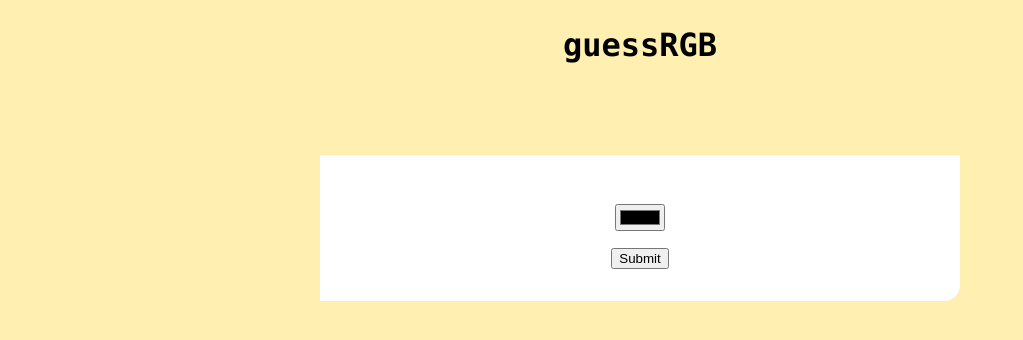
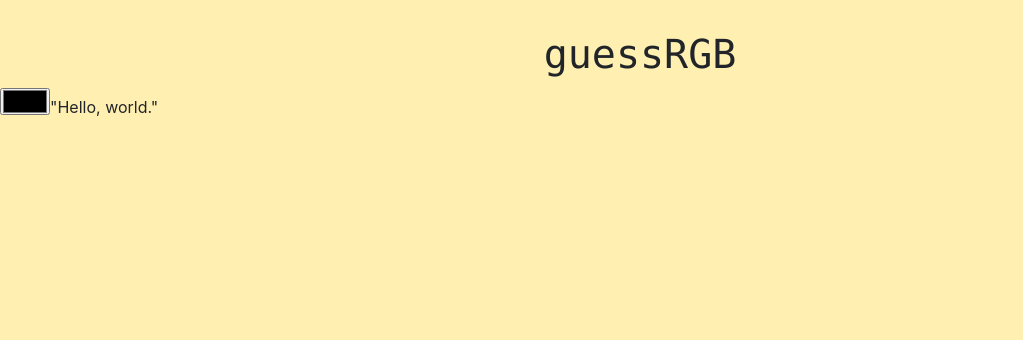
Before and after one commit to ashetonsm/guessrgb-aws, a React (Create React App) app: page / in a window 1280 px wide. Shown: the top 340 px of the page, without its empty margins (0-1023 px from the left). Built offline with nearby package versions, Linux system fonts and the light colour scheme.

Commit message:
Added react-bootstrap and script/css, added Home

```diff
--- a/package.json
+++ b/package.json
@@ -12,6 +12,7 @@
     "@types/react": "^17.0.43",
     "@types/react-dom": "^17.0.14",
     "react": "^18.0.0",
+    "react-bootstrap": "^2.7.0",
     "react-dom": "^18.0.0",
     "react-scripts": "5.0.0",
     "typescript": "^4.6.3",
@@ -22,8 +23,8 @@
     "build": "react-scripts build",
     "test": "react-scripts test",
     "eject": "react-scripts eject",
-	"predeploy": "npm run build",
-	"deploy": "gh-pages -d build"
+    "predeploy": "npm run build",
+    "deploy": "gh-pages -d build"
   },
   "eslintConfig": {
     "extends": [
--- a/public/index.html
+++ b/public/index.html
@@ -11,9 +11,11 @@
     />
     <link rel="apple-touch-icon" href="%PUBLIC_URL%/logo192.png" />
     <link rel="manifest" href="%PUBLIC_URL%/manifest.json" />
-    <title>guessRGB React</title>
+    <title>guessRGB</title>
+    <link href="https://cdn.jsdelivr.net/npm/bootstrap@5.2.3/dist/css/bootstrap.min.css" rel="stylesheet" integrity="sha384-rbsA2VBKQhggwzxH7pPCaAqO46MgnOM80zW1RWuH61DGLwZJEdK2Kadq2F9CUG65" crossorigin="anonymous">
   </head>
   <body>
+    <script src="https://cdn.jsdelivr.net/npm/bootstrap@5.2.3/dist/js/bootstrap.bundle.min.js" integrity="sha384-kenU1KFdBIe4zVF0s0G1M5b4hcpxyD9F7jL+jjXkk+Q2h455rYXK/7HAuoJl+0I4" crossorigin="anonymous"></script>
     <noscript>You need to enable JavaScript to run this app.</noscript>
     <div id="root"></div>
   </body>
--- a/src/App.tsx
+++ b/src/App.tsx
@@ -1,12 +1,13 @@
 import Main from "./components/Main";
 import './App.css';
+import { Home } from "./components/Home";
 
 function App() {
 
   return (
       <>
       <div id="title" className="center"><h1>guessRGB</h1></div>
-      <Main/>
+      <Home/>
     </>
   );
 }
--- /dev/null
+++ b/src/components/Home.tsx
@@ -0,0 +1,8 @@
+export const Home = () => {
+    return(
+        <div>
+            <input type="color"/>
+            "Hello, world."
+        </div>
+        )
+}
```
Also changed, not shown: 1 other file (tests, documents, lock files or other folders).
